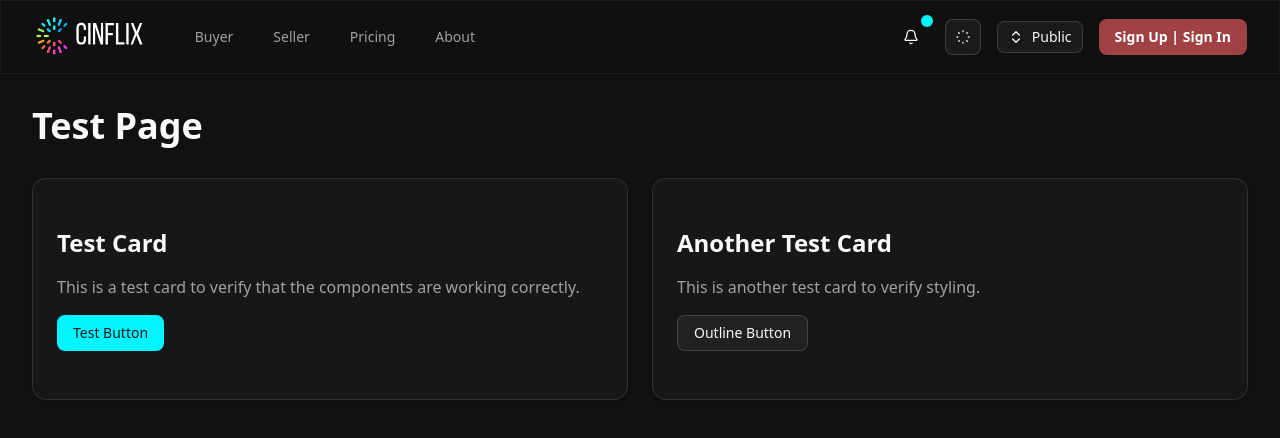
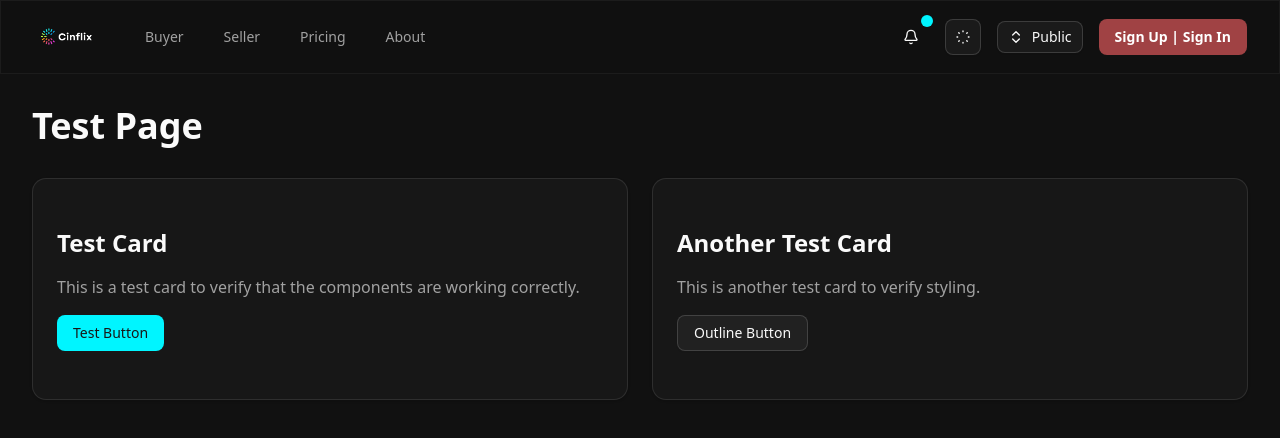
Before and after one commit to cinflixmeia/build, a Next.js app: page /test in a window 1280 px wide. Shown: the top 438 px of the page. Built offline with nearby package versions, Linux system fonts and the light colour scheme.

Commit message:
Header: use next/image and correct logo paths (lightlogo.png/darklogo.png) compatible with basePath

```diff
--- a/components/header.tsx
+++ b/components/header.tsx
@@ -17,6 +17,7 @@ import {
 import { ThemeToggle } from "@/components/theme-toggle"
 import { RoleSwitch } from "@/components/role-switcher"
 import { useTheme } from "next-themes"
+import Image from "next/image"
 
 export function Header() {
   const [isMobileMenuOpen, setIsMobileMenuOpen] = useState(false)
@@ -29,17 +30,23 @@ export function Header() {
         {/* Logo */}
         <div className="flex items-center space-x-8">
           <Link href="/" className="flex items-center space-x-3 hover:opacity-80 transition-opacity duration-200">
-            {/* Show dark-mark on light theme */}
-            <img
-              src="/Logos/logo-dark.svg"
+            {/* Light theme logo */}
+            <Image
+              src="/Logos/lightlogo.png"
               alt="Cinflix"
+              width={256}
+              height={64}
               className="h-16 w-auto dark:hidden"
+              priority
             />
-            {/* Show light-mark on dark theme */}
-            <img
-              src="/Logos/logo-light.svg"
+            {/* Dark theme logo */}
+            <Image
+              src="/Logos/darklogo.png"
               alt="Cinflix"
+              width={256}
+              height={64}
               className="h-16 w-auto hidden dark:block"
+              priority
             />
           </Link>
 
```
